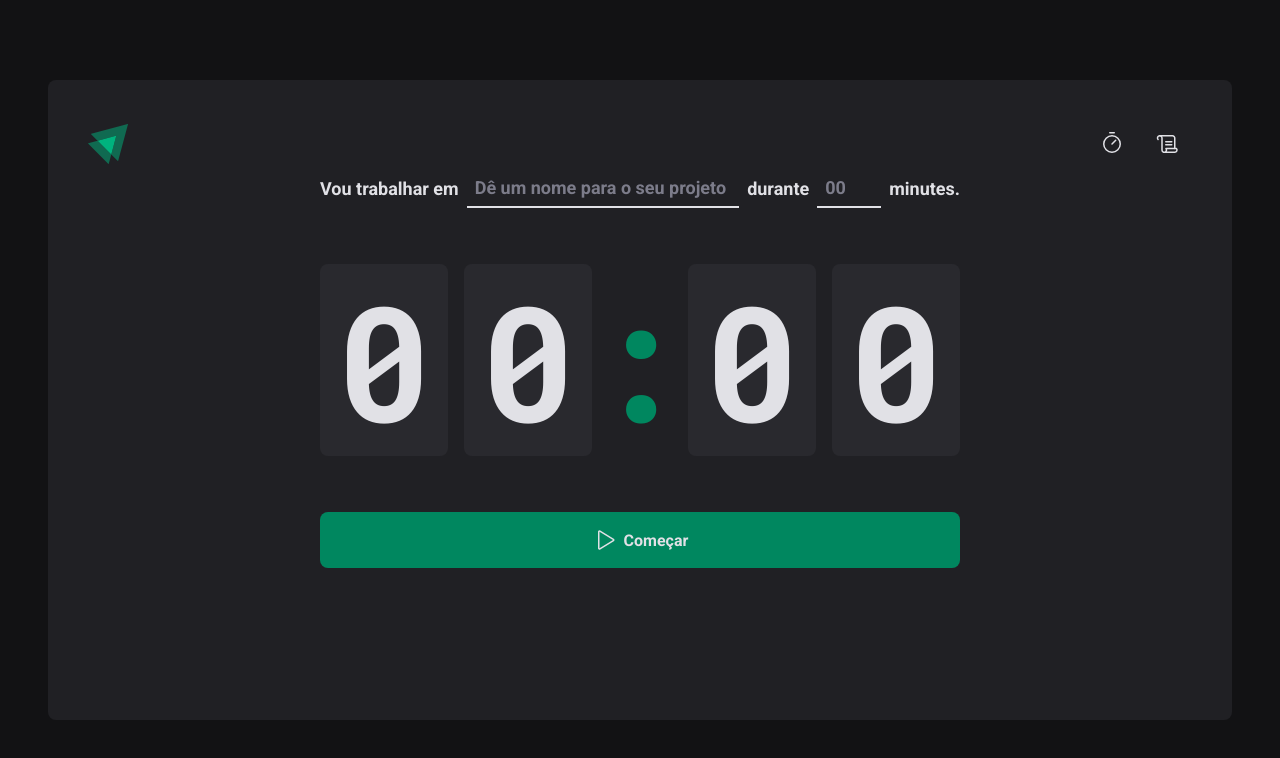
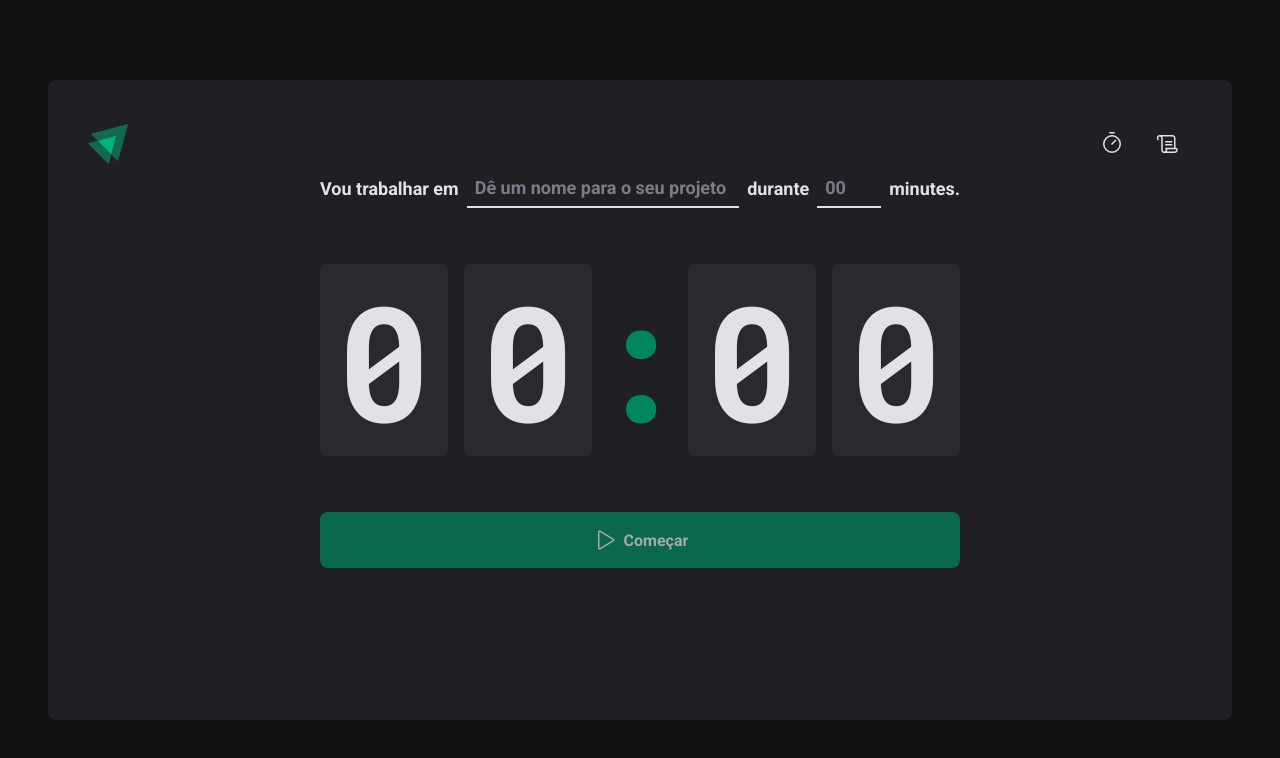
Before and after one commit to rafaelborges26/pomodoro-web, a React (Vite) app: page / in a window 1280 px wide. Shown: the top 758 px of the page. Built offline with nearby package versions, Linux system fonts and the light colour scheme.

Commit message:
adding form to page home with react-hook-form

```diff
--- a/package.json
+++ b/package.json
@@ -13,6 +13,7 @@
     "phosphor-react": "^1.4.1",
     "react": "^18.2.0",
     "react-dom": "^18.2.0",
+    "react-hook-form": "^7.49.3",
     "react-router-dom": "^6.21.1",
     "styled-components": "^6.1.6"
   },
--- a/src/pages/Home/index.tsx
+++ b/src/pages/Home/index.tsx
@@ -1,4 +1,5 @@
 import { Play } from 'phosphor-react'
+import { useForm } from 'react-hook-form'
 import {
   CountDownContainer,
   FormContainer,
@@ -10,9 +11,18 @@
 } from './styles'
 
 export function Home() {
+  const { register, handleSubmit, watch } = useForm()
+
+  function handleCreateNewCycle(data: any) {
+    console.log(data)
+  }
+
+  const task = watch('task')
+  const isSubmitDisabled = !task
+
   return (
     <HomeContainer>
-      <form action="">
+      <form onSubmit={handleSubmit(handleCreateNewCycle)} action="">
         <FormContainer>
           <label htmlFor="task">Vou trabalhar em</label>
           {/* Lista de opções para o input */}
@@ -20,6 +30,7 @@
             id="task"
             list="task-suggestions"
             placeholder="Dê um nome para o seu projeto"
+            {...register('task')}
           />
           <datalist id="task-suggestions">
             <option value="Projeto 1"></option>
@@ -34,6 +45,7 @@
             step={5}
             min={5}
             max={60}
+            {...register('minutesAmount', { valueAsNumber: true })}
           />
 
           <span>minutes.</span>
@@ -47,7 +59,7 @@
           <span>0</span>
         </CountDownContainer>
 
-        <StartCountDownButton type="submit">
+        <StartCountDownButton disabled={isSubmitDisabled} type="submit">
           <Play size={24} />
           Começar
         </StartCountDownButton>
```
Also changed, not shown: 1 other file (tests, documents, lock files or other folders).
